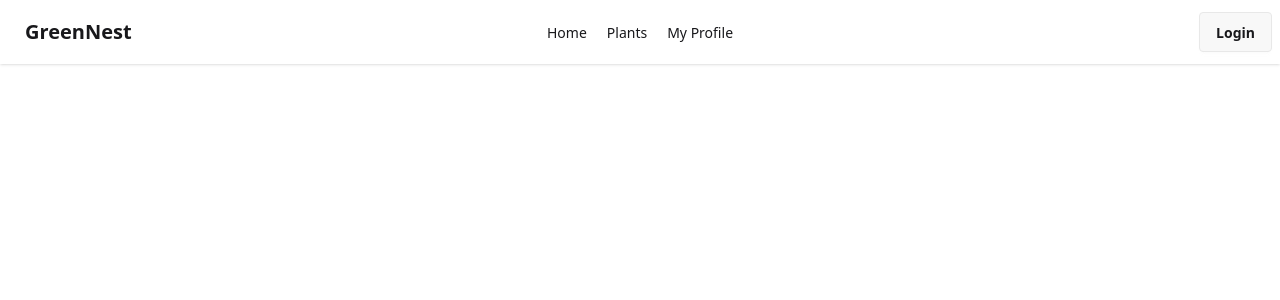
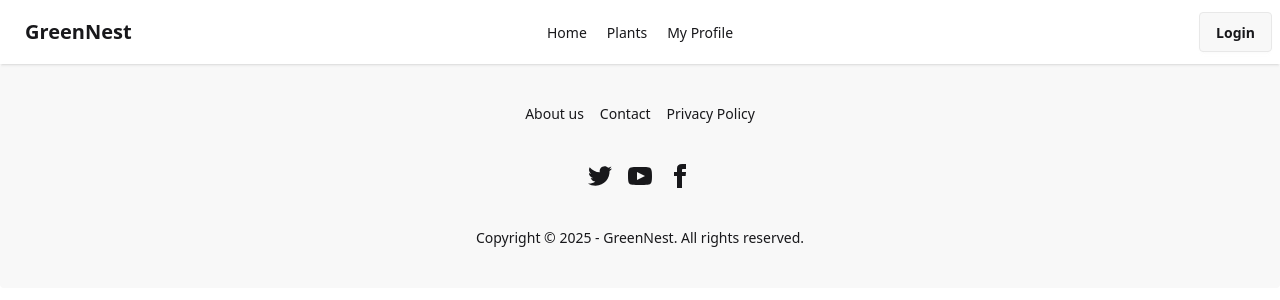
Before and after one commit to ahnafabid10/GreenNest, a React (Vite) app: page / in a window 1280 px wide. Shown: the top 300 px of the page. Built offline with nearby package versions, Linux system fonts and the light colour scheme.

Commit message:
fix footer

```diff
--- a/src/Components/Footer/Footer.jsx
+++ b/src/Components/Footer/Footer.jsx
@@ -3,7 +3,56 @@
 const Footer = () => {
     return (
         <div>
-            footer
+            <footer className="footer footer-horizontal footer-center bg-base-200 text-base-content rounded p-10">
+  <nav className="grid grid-flow-col gap-4">
+    <a className="link link-hover">About us</a>
+    <a className="link link-hover">Contact</a>
+    <a className="link link-hover">Privacy Policy</a>
+  </nav>
+  <nav>
+    <div className="grid grid-flow-col gap-4">
+
+      <a>
+        <svg
+          xmlns="http://www.w3.org/2000/svg"
+          width="24"
+          height="24"
+          viewBox="0 0 24 24"
+          className="fill-current">
+
+          <path
+            d="M24 4.557c-.883.392-1.832.656-2.828.775 1.017-.609 1.798-1.574 2.165-2.724-.951.564-2.005.974-3.127 1.195-.897-.957-2.178-1.555-3.594-1.555-3.179 0-5.515 2.966-4.797 6.045-4.091-.205-7.719-2.165-10.148-5.144-1.29 2.213-.669 5.108 1.523 6.574-.806-.026-1.566-.247-2.229-.616-.054 2.281 1.581 4.415 3.949 4.89-.693.188-1.452.232-2.224.084.626 1.956 2.444 3.379 4.6 3.419-2.07 1.623-4.678 2.348-7.29 2.04 2.179 1.397 4.768 2.212 7.548 2.212 9.142 0 14.307-7.721 13.995-14.646.962-.695 1.797-1.562 2.457-2.549z"></path>
+
+        </svg>
+      </a>
+      <a>
+        <svg
+          xmlns="http://www.w3.org/2000/svg"
+          width="24"
+          height="24"
+          viewBox="0 0 24 24"
+          className="fill-current">
+          <path
+            d="M19.615 3.184c-3.604-.246-11.631-.245-15.23 0-3.897.266-4.356 2.62-4.385 8.816.029 6.185.484 8.549 4.385 8.816 3.6.245 11.626.246 15.23 0 3.897-.266 4.356-2.62 4.385-8.816-.029-6.185-.484-8.549-4.385-8.816zm-10.615 12.816v-8l8 3.993-8 4.007z"></path>
+        </svg>
+      </a>
+      <a>
+        <svg
+          xmlns="http://www.w3.org/2000/svg"
+          width="24"
+          height="24"
+          viewBox="0 0 24 24"
+          className="fill-current">
+          <path
+            d="M9 8h-3v4h3v12h5v-12h3.642l.358-4h-4v-1.667c0-.955.192-1.333 1.115-1.333h2.885v-5h-3.808c-3.596 0-5.192 1.583-5.192 4.615v3.385z"></path>
+        </svg>
+      </a>
+    </div>
+  </nav>
+  <aside>
+    <p>Copyright © {new Date().getFullYear()} - GreenNest. All rights reserved.</p>
+  </aside>
+</footer>
         </div>
     );
 };
--- a/src/Components/Home/Home.jsx
+++ b/src/Components/Home/Home.jsx
@@ -1,10 +1,14 @@
 import React from 'react';
 import NavBar from '../NavBar/NavBar';
+import Footer from '../Footer/Footer';
+import { Outlet } from 'react-router';
 
 const Home = () => {
     return (
         <div>
             <NavBar></NavBar>
+            <Outlet></Outlet>
+            <Footer></Footer>
         </div>
     );
 };
```
